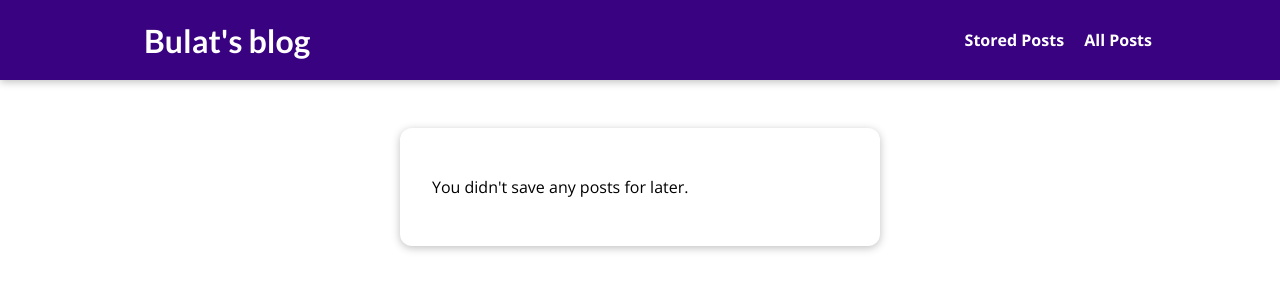
After one commit to hairutdinov/django-my-site, a Django app: page /read-later in a window 1280 px wide. The commit adds this page. Shown: the top 300 px of the page. Run offline with Django 4.2, Linux system fonts and the light colour scheme.

Commit message:
stored posts page

```diff
--- /dev/null
+++ b/blog/static/blog/stored-posts.css
@@ -0,0 +1,39 @@
+#main-navigation {
+  background-color: #390281;
+  box-shadow: 0 2px 8px rgba(0, 0, 0, 0.25);
+}
+
+#stored-posts {
+  margin: 8rem auto 3rem auto;
+  padding: 2rem;
+  border-radius: 12px;
+  box-shadow: 0 2px 8px rgba(0, 0, 0, 0.25);
+  background-color: white;
+  width: 90%;
+  max-width: 30rem;
+}
+
+#stored-posts ul {
+  list-style: none;
+  margin: 0;
+  padding: 0;
+}
+
+#stored-posts li {
+  margin: 1rem 0;
+}
+
+#stored-posts a {
+  display: block;
+  padding: 1rem;
+  width: 100%;
+  text-decoration: none;
+  border: 1px solid #ccc;
+  color: #1b1b1b;
+  font-weight: bold;
+}
+
+#stored-posts a:hover,
+#stored-posts a:active {
+  background-color: #ccc;
+}
--- /dev/null
+++ b/blog/templates/blog/stored-posts.html
@@ -0,0 +1,23 @@
+{% extends "base.html" %}
+{% load static %}
+
+{% block title %}
+  My Stored Posts
+{% endblock %}
+
+{% block css %}
+  <link rel="stylesheet" href="{% static 'blog/stored-posts.css' %}">
+{% endblock %}
+
+{% block content %}
+  <section id="stored-posts">
+    {% if not has_posts %}
+      <p>You didn't save any posts for later.</p>
+    {% endif %}
+    <ul>
+      {% for post in posts %}
+        <li><a href="{% url 'post-detail' post.slug %}">{{ post.title }}</a></li>
+      {% endfor %}
+    </ul>
+  </section>
+{% endblock %}
--- a/blog/views.py
+++ b/blog/views.py
@@ -61,10 +61,16 @@ class PostDetailPage(View):
 
 
 class ReadLaterView(View):
+    def get(self, request):
+        stored_posts = request.session.get('stored_posts', [])
+        return render(request, 'blog/stored-posts.html', {
+            'posts': Post.objects.filter(id__in=stored_posts).all(),
+            'has_posts': len(stored_posts) > 0,
+        })
+
     def post(self, request):
         stored_posts = set(request.session.get('stored_posts', []))
         post_id = int(request.POST['post_id'])
         stored_posts.add(post_id)
         request.session['stored_posts'] = list(stored_posts)
-        print(stored_posts)
         return HttpResponseRedirect('/')
--- a/static/app.css
+++ b/static/app.css
@@ -35,6 +35,7 @@ h3 {
   text-decoration: none;
   color: white;
   font-weight: bold;
+  margin-left: 1rem;
 }
 
 #main-navigation a:hover,
--- a/templates/base.html
+++ b/templates/base.html
@@ -15,6 +15,7 @@
     <header id="main-navigation">
         <h1><a href="{% url 'starting-page' %}">Bulat's blog</a></h1>
         <nav>
+            <a href="{% url 'read-later' %}">Stored Posts</a>
             <a href="{% url 'posts' %}">All Posts</a>
         </nav>
     </header>
```
